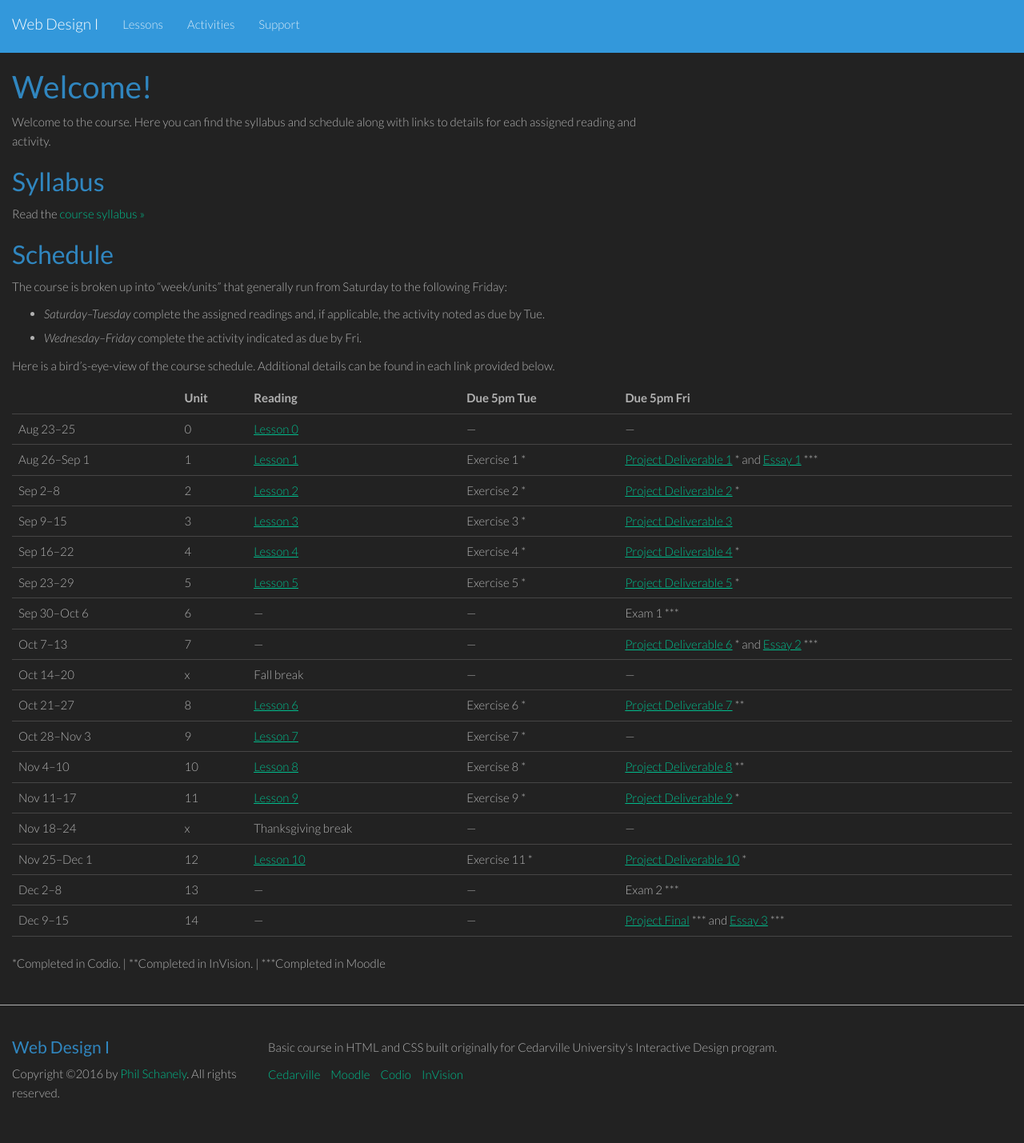
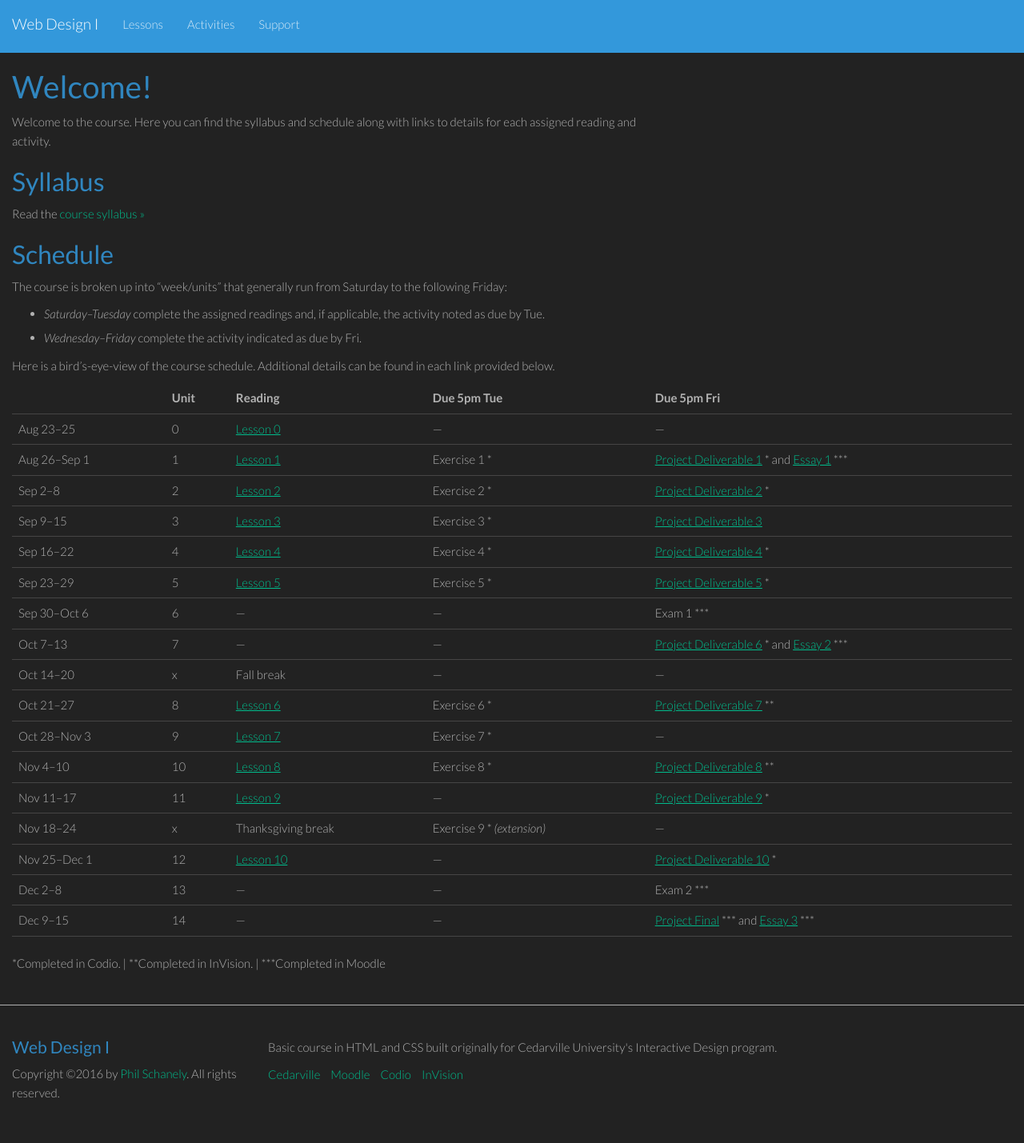
Before and after one commit to philschanely/course-web1, a Jekyll site: the page built from index.md, in a window 1280 px wide. Shown: the whole page at 80% size. Built offline with Jekyll 4.4.1, drawn with Linux system fonts in a browser that asks for light colours.

Commit message:
Update to schedule

```diff
--- a/index.md
+++ b/index.md
@@ -31,9 +31,9 @@ Here is a bird's-eye-view of the course schedule. Additional details can be foun
 | Oct 21--27    | 8    | [Lesson 6][l6]     | Exercise 6 *    | [Project Deliverable 7][pd7] **                       |
 | Oct 28--Nov 3 | 9    | [Lesson 7][l7]     | Exercise 7 *    | ---                                                   |
 | Nov 4--10     | 10   | [Lesson 8][l8]     | Exercise 8 *    | [Project Deliverable 8][pd8] **                       |
-| Nov 11--17    | 11   | [Lesson 9][l9]     | Exercise 9 *    | [Project Deliverable 9][pd9] *                        |
-| Nov 18--24    | x    | Thanksgiving break | ---             | ---                                                   |
-| Nov 25--Dec 1 | 12   | [Lesson 10][l10]   | Exercise 11 *   | [Project Deliverable 10][pd10] *                      |
+| Nov 11--17    | 11   | [Lesson 9][l9]     | ---             | [Project Deliverable 9][pd9] *                        |
+| Nov 18--24    | x    | Thanksgiving break | Exercise 9 * _(extension)_ | ---                                        |
+| Nov 25--Dec 1 | 12   | [Lesson 10][l10]   | ---             | [Project Deliverable 10][pd10] *                      |
 | Dec 2--8      | 13   | ---                | ---             | Exam 2 ***                                            |
 | Dec 9--15     | 14   | ---                | ---             | [Project Final][pdfs] \*\*\* and [Essay 3][es3] ***   |
 
```
